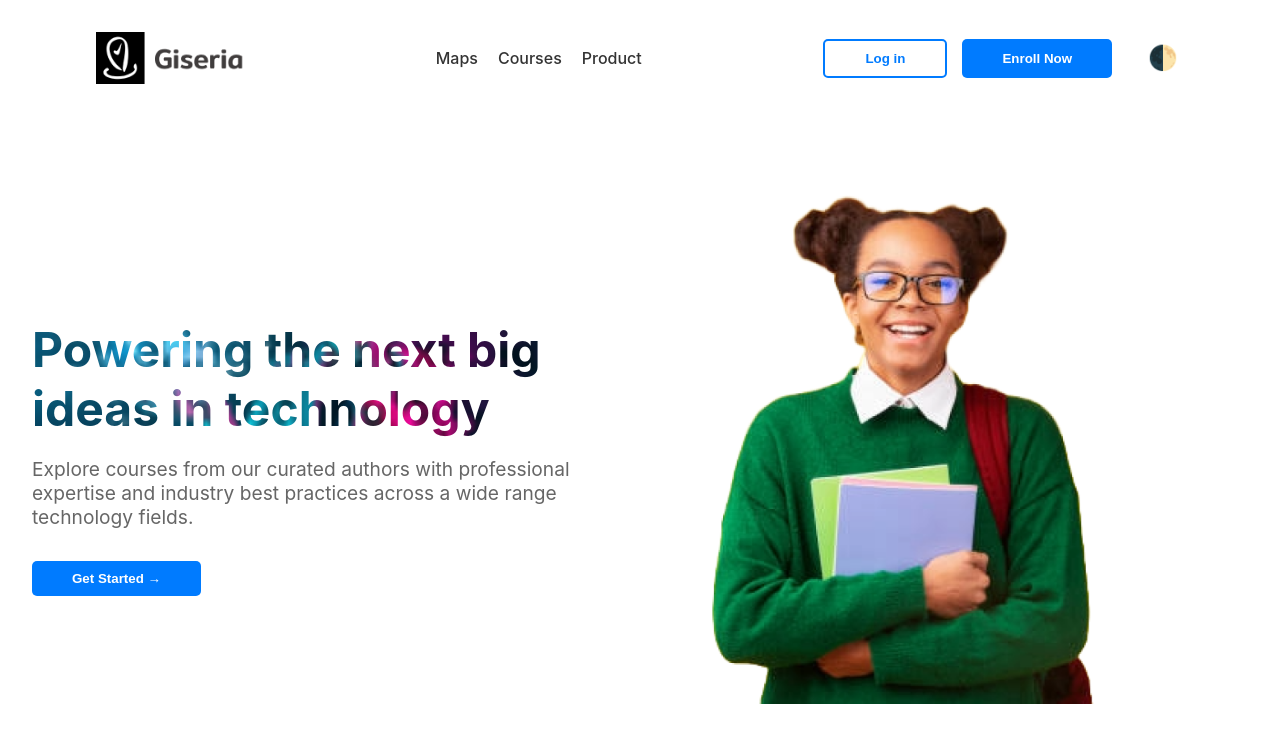
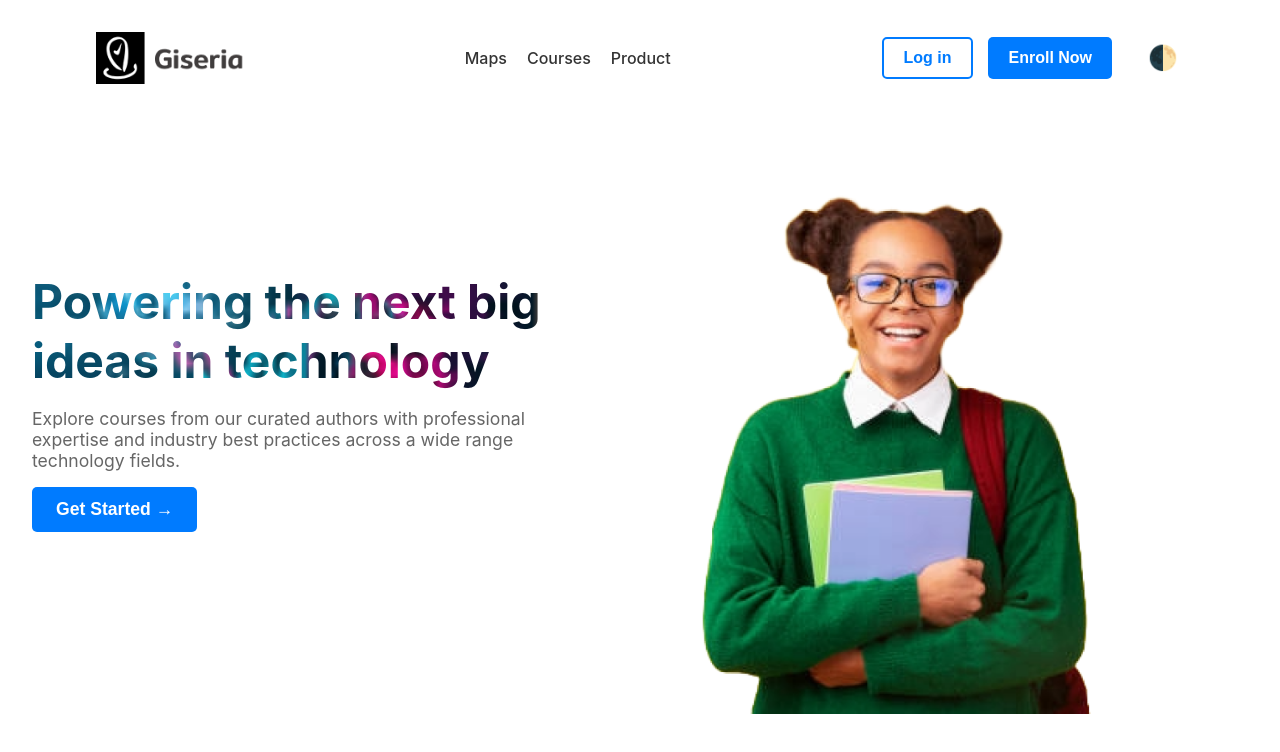
Before and after one commit to stephenmayowa112/learning, a React (Create React App) app in the folder learning/: page / in a window 1280 px wide. Shown: the top 752 px of the page. Built offline with nearby package versions, Linux system fonts and the light colour scheme.

Commit message:
FEAT: made some edits to the heroSection

```diff
--- a/learning/src/components/Button.js
+++ b/learning/src/components/Button.js
@@ -1,16 +1,36 @@
 // src/components/Button.js
 import React from 'react';
 import PropTypes from 'prop-types';
-import styled from 'styled-components';
+import styled, { css } from 'styled-components';
+
+const getSize = (size) => {
+  switch (size) {
+    case 'small':
+      return css`
+        padding: 8px 16px;
+        font-size: 0.9rem;
+      `;
+    case 'large':
+      return css`
+        padding: 12px 24px;
+        font-size: 1.1rem;
+      `;
+    default: // medium
+      return css`
+        padding: 10px 20px;
+        font-size: 1rem;
+      `;
+  }
+};
 
 const StyledButton = styled.button`
-  padding: 10px 40px;
   border-radius: 5px;
   font-weight: bold;
   cursor: pointer;
-  transition: background-color 0.3s ease;
+  transition: background-color 0.3s ease, transform 0.1s ease;
+  ${props => getSize(props.size)}
 
-  ${props => props.primary ? `
+  ${props => props.primary ? css`
     background-color: #007bff;
     color: white;
     border: none;
@@ -18,7 +38,7 @@ const StyledButton = styled.button`
     &:hover {
       background-color: #0056b3;
     }
-  ` : `
+  ` : css`
     background-color: white;
     color: #007bff;
     border: 2px solid #007bff;
@@ -27,11 +47,15 @@ const StyledButton = styled.button`
       background-color: #f8f9fa;
     }
   `}
+
+  &:active {
+    transform: scale(0.98);
+  }
 `;
 
-const Button = ({ children, primary, onClick }) => {
+const Button = ({ children, primary, size, onClick }) => {
   return (
-    <StyledButton primary={primary} onClick={onClick}>
+    <StyledButton primary={primary} size={size} onClick={onClick}>
       {children}
     </StyledButton>
   );
@@ -40,11 +64,13 @@ const Button = ({ children, primary, onClick }) => {
 Button.propTypes = {
   children: PropTypes.node.isRequired,
   primary: PropTypes.bool,
+  size: PropTypes.oneOf(['small', 'medium', 'large']),
   onClick: PropTypes.func,
 };
 
 Button.defaultProps = {
   primary: false,
+  size: 'medium',
   onClick: () => {},
 };
 
--- a/learning/src/components/HeroSection.js
+++ b/learning/src/components/HeroSection.js
@@ -18,7 +18,8 @@ const HeroContainer = styled.div`
 `;
 
 const ContentWrapper = styled.div`
-  max-width: 50%;
+  max-width: 60%;
+  padding-bottom: 10%;
 
   @media (max-width: 768px) {
     max-width: 100%;
@@ -28,7 +29,7 @@ const ContentWrapper = styled.div`
 
 const Title = styled.h1`
   font-size: 3rem;
-  margin-bottom: 1rem;
+  margin-bottom: 0.4rem;
   background-image: url('/image.png');
   background-clip: text;
   -webkit-background-clip: text;
@@ -38,13 +39,13 @@ const Title = styled.h1`
 `;
 
 const Subtitle = styled.p`
-  font-size: 1.2rem;
-  margin-bottom: 2rem;
+  font-size: 1.1rem;
+  margin-bottom: 1rem;
   color: ${props => props.theme.subtitleColor};
 `;
 
 const Image = styled.img`
-  max-width: 55%;
+  max-width: 56%;
   height: auto;
 
   @media (max-width: 768px) {
@@ -61,7 +62,7 @@ const HeroSection = () => {
           Explore courses from our curated authors with professional expertise
           and industry best practices across a wide range technology fields.
         </Subtitle>
-        <Button primary>Get Started →</Button>
+        <Button size="large" primary>Get Started →</Button>
       </ContentWrapper>
       <Image src="/girl_1.png" alt="Student with books" />
     </HeroContainer>
```
